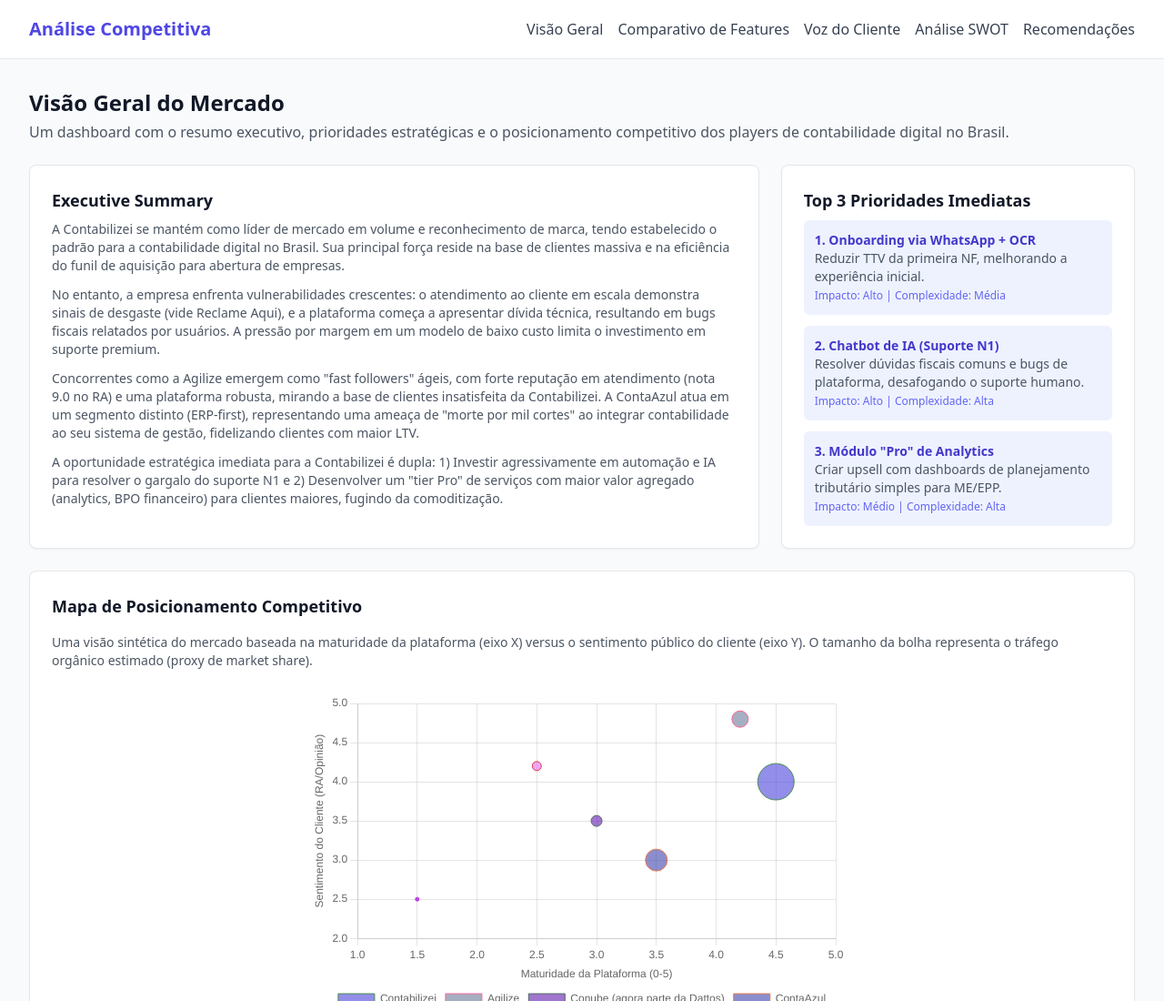
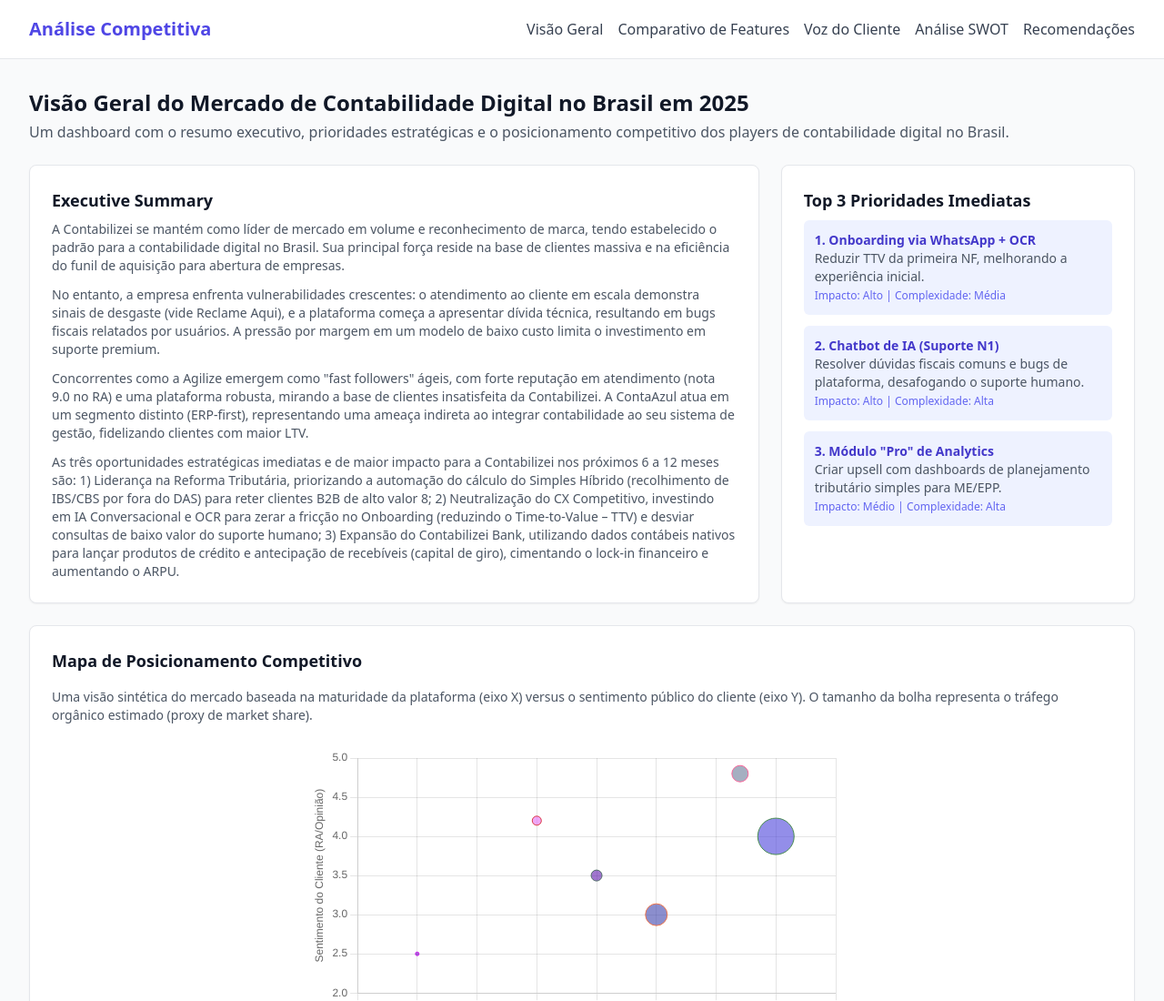
Before and after one commit to danielcondefeitosa/benchmarking, a plain HTML site: page index.html in a window 1280 px wide. Shown: the top 1100 px of the page at 91% size. Drawn offline with nearby package versions, Linux system fonts and the light colour scheme.

Commit message:
Update index.html

```diff
--- a/index.html
+++ b/index.html
@@ -82,7 +82,7 @@
         <!-- Seção 1: Visão Geral (Dashboard) -->
         <section id="section-visao-geral" class="active space-y-6">
             <header>
-                <h2 class="text-2xl font-bold text-gray-900">Visão Geral do Mercado</h2>
+                <h2 class="text-2xl font-bold text-gray-900">Visão Geral do Mercado de Contabilidade Digital no Brasil em 2025</h2>
                 <p class="mt-1 text-gray-600">Um dashboard com o resumo executivo, prioridades estratégicas e o posicionamento competitivo dos players de contabilidade digital no Brasil.</p>
             </header>
 
@@ -92,8 +92,8 @@
                     <div class="space-y-3 text-gray-600 text-sm">
                         <p>A Contabilizei se mantém como líder de mercado em volume e reconhecimento de marca, tendo estabelecido o padrão para a contabilidade digital no Brasil. Sua principal força reside na base de clientes massiva e na eficiência do funil de aquisição para abertura de empresas.</p>
                         <p>No entanto, a empresa enfrenta vulnerabilidades crescentes: o atendimento ao cliente em escala demonstra sinais de desgaste (vide Reclame Aqui), e a plataforma começa a apresentar dívida técnica, resultando em bugs fiscais relatados por usuários. A pressão por margem em um modelo de baixo custo limita o investimento em suporte premium.</p>
-                        <p>Concorrentes como a Agilize emergem como "fast followers" ágeis, com forte reputação em atendimento (nota 9.0 no RA) e uma plataforma robusta, mirando a base de clientes insatisfeita da Contabilizei. A ContaAzul atua em um segmento distinto (ERP-first), representando uma ameaça de "morte por mil cortes" ao integrar contabilidade ao seu sistema de gestão, fidelizando clientes com maior LTV.</p>
-                        <p>A oportunidade estratégica imediata para a Contabilizei é dupla: 1) Investir agressivamente em automação e IA para resolver o gargalo do suporte N1 e 2) Desenvolver um "tier Pro" de serviços com maior valor agregado (analytics, BPO financeiro) para clientes maiores, fugindo da comoditização.</p>
+                        <p>Concorrentes como a Agilize emergem como "fast followers" ágeis, com forte reputação em atendimento (nota 9.0 no RA) e uma plataforma robusta, mirando a base de clientes insatisfeita da Contabilizei. A ContaAzul atua em um segmento distinto (ERP-first), representando uma ameaça indireta ao integrar contabilidade ao seu sistema de gestão, fidelizando clientes com maior LTV.</p>
+                        <p>As três oportunidades estratégicas imediatas e de maior impacto para a Contabilizei nos próximos 6 a 12 meses são: 1) Liderança na Reforma Tributária, priorizando a automação do cálculo do Simples Híbrido (recolhimento de IBS/CBS por fora do DAS) para reter clientes B2B de alto valor 8; 2) Neutralização do CX Competitivo, investindo em IA Conversacional e OCR para zerar a fricção no Onboarding (reduzindo o Time-to-Value – TTV) e desviar consultas de baixo valor do suporte humano; 3) Expansão do Contabilizei Bank, utilizando dados contábeis nativos para lançar produtos de crédito e antecipação de recebíveis (capital de giro), cimentando o lock-in financeiro e aumentando o ARPU.</p>
                     </div>
                 </div>
                 <div class="bg-white p-6 rounded-lg shadow-sm border border-gray-200">
```
